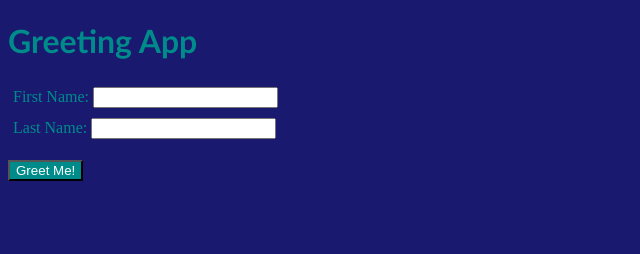
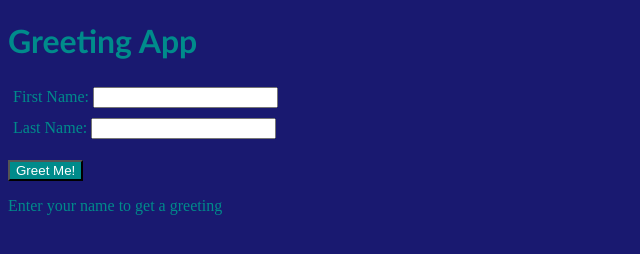
Before and after one commit to Marty42Martinez/bootcamp-prep-day-4, a plain HTML site: page index.html in a window 1280 px wide. Shown: the whole page, without its empty margins (0-640 px from the left). Drawn offline with Linux system fonts and the light colour scheme.

Commit message:
added greeting paragraph with default prompt, hopefully JS is soon

```diff
--- a/index.html
+++ b/index.html
@@ -25,6 +25,8 @@
     </p>
 
     <!-- show greeting -->
-
+    <p>
+        Enter your name to get a greeting
+    </p>
 </body>
 </html>
```
